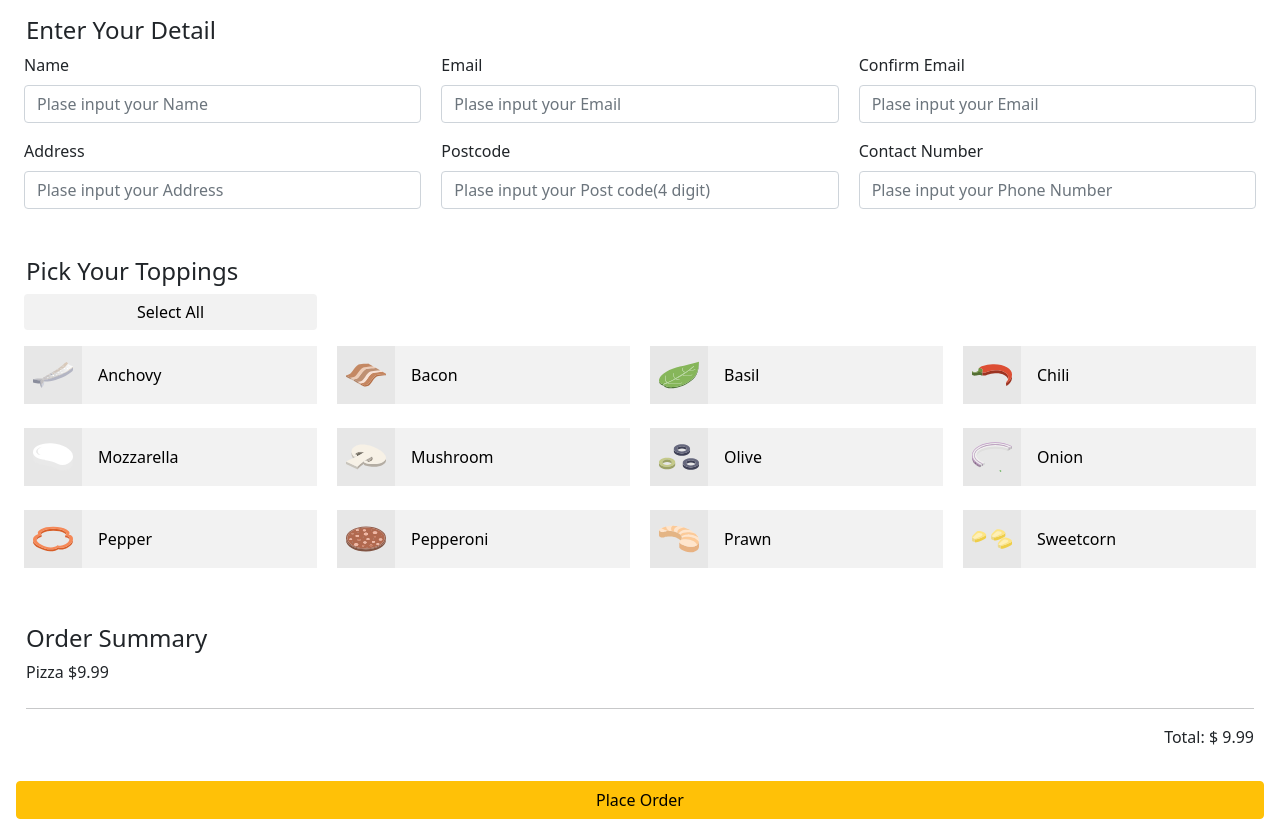
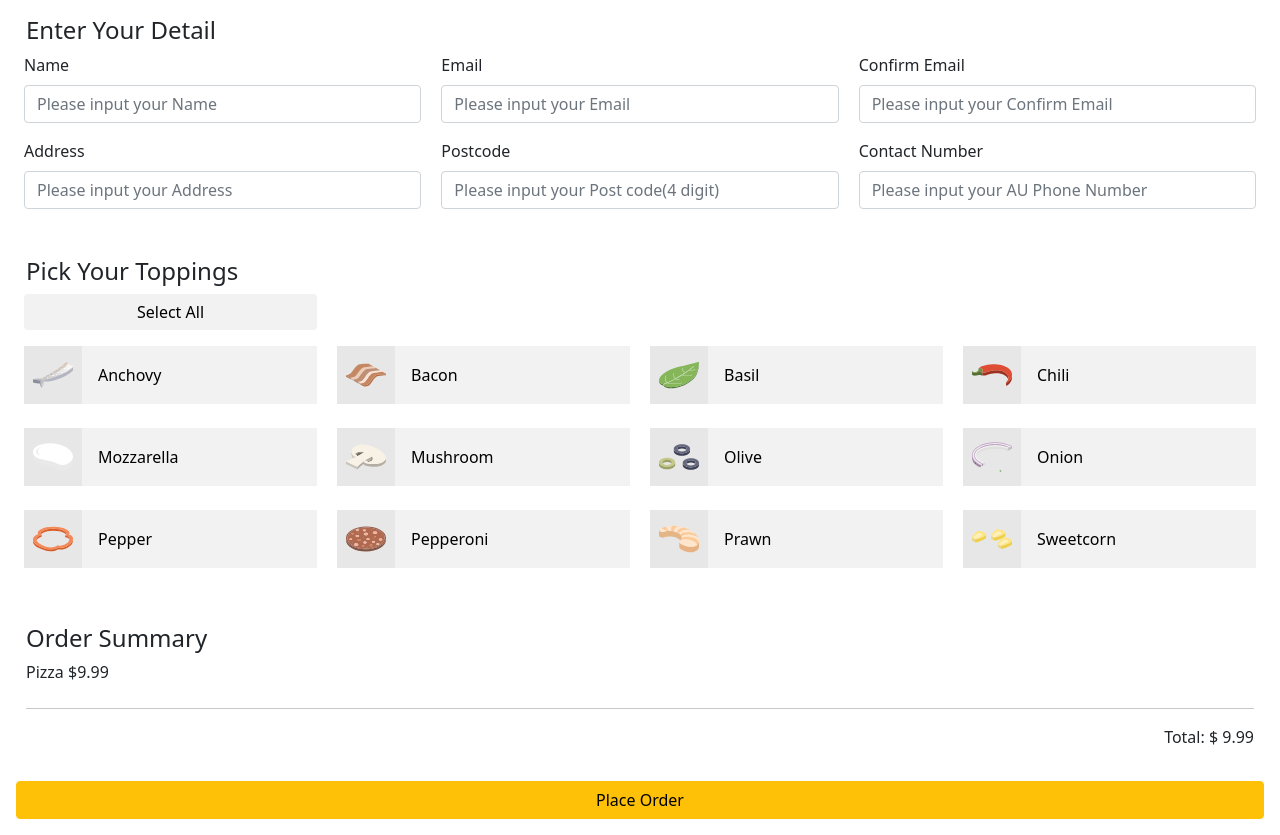
Before and after one commit to MH1024/react-test-code, a React (Create React App) app: page /ordering in a window 1280 px wide. Built offline with nearby package versions, Linux system fonts and the light colour scheme.

Commit message:
[fix]fix order detail validation

```diff
--- a/package.json
+++ b/package.json
@@ -16,6 +16,7 @@
     "react-scripts": "5.0.1",
     "reactstrap": "^9.1.1",
     "redux": "^4.2.0",
+    "validator": "^13.7.0",
     "web-vitals": "^2.1.4"
   },
   "scripts": {
--- a/src/components/details/Details.js
+++ b/src/components/details/Details.js
@@ -1,6 +1,8 @@
-import React from 'react'
-import { Button, Card, CardText, CardTitle, Col, FormGroup, Input, Label, Row } from 'reactstrap'
-const Details = () => {
+import React, { useState } from 'react'
+import { Button, Card, CardText, CardTitle, Col, FormFeedback, FormGroup, Input, Label, Row } from 'reactstrap'
+import validator from 'validator';
+const Details = (props) => {
+    const {fieldArray, setFieldArray} = props;
     const styles = {
 
         row: {
@@ -13,41 +15,133 @@ const Details = () => {
         }
     };
 
-    const inputConfigs = [
-        {
-            name: "Name",
-            type: "text",
-            placeholder: "Plase input your Name"
+
+    const formDataOrigin = {
+        "Name" : {
+            'value': '',
+            'invalid': true
         },
-        {
-            name: "Email",
-            type: "email",
-            placeholder: "Plase input your Email"
+        "Email" : {
+            'value': '',
+            'invalid': true
         },
-        {
-            name: "Confirm Email",
-            type: "email",
-            placeholder: "Plase input your Email"
+        "Confirm Email" : {
+            'value': '',
+            'invalid': true
         },
-        {
-            name: "Address",
-            type: "text",
-            placeholder: "Plase input your Address"
+        "Address" : {
+            'value': '',
+            'invalid': true
         },
-        {
-            name: "Postcode",
-            type: "number",
-            placeholder: "Plase input your Post code(4 digit)"
+        "Postcode" : {
+            'value': '',
+            'invalid': true
         },
-        {
-            name: "Contact Number",
-            type: "text",
-            placeholder: "Plase input your Phone Number"
+        "Contact Number" : {
+            'value': '',
+            'invalid': true
         }
-    ]
-    return (
+    }
+
+    const [formData, setFormData] = useState(formDataOrigin)
+
+    const validEmail = (inputValue) => {
+
+        const statusObj = {
+            isFilled: inputValue ? true : false,
+            isPattern: inputValue ? validator.isEmail(inputValue) : false
+        }
+        return statusObj.isFilled && statusObj.isPattern;
+
+    }
+
+    const validPostcode = (inputNum) => {
+        const POST_REG = new RegExp('^\\d{4}$');
+
+        const statusObj = {
+            isFilled: inputNum ? true : false,
+            isPattern: inputNum ? POST_REG.test(inputNum) : false
+        }
+        return statusObj.isFilled && statusObj.isPattern;
+    }
+
+    const validPhone = (inputNum) => {
+        // AU phone number
+        const PHONE_REG = new RegExp('^(?:\\+?(61))? ?(?:\\((?=.*\\)))?(0?[2-57-8])\\)? ?(\\d\\d(?:[- ](?=\\d{3})|(?!\\d\\d[- ]?\\d[- ]))\\d\\d[- ]?\\d[- ]?\\d{3})$');
+        const statusObj = {
+            isFilled: inputNum ? true : false,
+            isPattern: inputNum ? PHONE_REG.test(inputNum) : false
+        }
+        return statusObj.isFilled && statusObj.isPattern;
+    }
+    const validAddress = (inputString) => {
+        const ADDRESS_REG = new RegExp('^[0-9]*$');
+        const statusObj = {
+            isFilled: inputString ? true : false,
+            isPattern: inputString ? !ADDRESS_REG.test(inputString) : false
+        }
+        return statusObj.isFilled && statusObj.isPattern;
+    }
+    const handleFieldChange = (event, item) => {
+
+        let itemObj = {
+           [item.name]: {}
+        };
+        const value =  event.target.value && event.target.value.trim() ? event.target.value.trim() : '';
+        switch (item.name) {
+            case 'Email':
+                itemObj[item.name] = {
+                    'value':  value,
+                    'invalid': !validEmail(value)
+                }
+                break;
+            case 'Confirm Email':
+                itemObj[item.name] = {
+                    'value':  value,
+                    'invalid': !(validEmail(value) && formData['Email'].value && (formData['Email'].value === value))
+                }
+                break;
+            case 'Postcode':
+                itemObj[item.name] = {
+                    'value':  value,
+                    'invalid': !validPostcode(value)
+                }
+                break;
+            case 'Contact Number':
+                itemObj[item.name] = {
+                    'value':  value,
+                    'invalid': !validPhone(value)
+                }
+                break;
+            case 'Address':
+                itemObj[item.name] = {
+                    'value':  value,
+                    'invalid': !validAddress(value)
+                }
+                break;
+            default:
+                itemObj[item.name] = {
+                    'value':  value,
+                    'invalid': !value
+                }
+                break;
+        }
+
+        setFormData({...formData, [item.name] : itemObj[item.name]})
+        const selectedArray = fieldArray.map(element => {
+            if (element.name === item.name) {
+                element.invalid = itemObj[item.name]['invalid'];
+                element.value = value;
+            }
+            return element;
+        })
+        setFieldArray(selectedArray)
+
+    }
 
 
+
+    return (
             <Row style={styles.row}>
 
                 <Card body className="border-0">
@@ -55,18 +149,24 @@ const Details = () => {
                     Enter Your Detail
                     </CardTitle>
                     <Row>
-                        {inputConfigs.map((item, index) => (
-                            <Col md="4" style={styles.col} key={index+1}>
+                        {fieldArray.map((item, index) => (
+                            <Col md="4" style={styles.col} key={index + item.name}>
                                 <FormGroup>
-                                    <Label for="examplePassword">
+                                    <Label>
                                         {item.name}
                                     </Label>
+
                                     <Input
-                                    id={index}
-                                    name={item.name}
-                                    placeholder={item.placeholder}
-                                    type={item.type}
+                                        key={index + item.name}
+                                        name={item.name}
+                                        placeholder={item.placeholder}
+                                        type={item.type}
+                                        invalid={item.invalid}
+                                        onChange={(e)=> handleFieldChange(e, item)}
                                     />
+                                    <FormFeedback>
+                                        Please input valid {item.name}
+                                    </FormFeedback>
                                 </FormGroup>
                             </Col>
                         ))}
--- a/src/components/ordering/Ordering.js
+++ b/src/components/ordering/Ordering.js
@@ -5,7 +5,38 @@ import Details from '../details'
 import Summary from '../summary'
 import Toppings from '../toppings'
 const Ordering = () => {
-
+    const inputConfigs = [
+        {
+            name: "Name",
+            type: "text",
+            placeholder: "Please input your Name"
+        },
+        {
+            name: "Email",
+            type: "email",
+            placeholder: "Please input your Email"
+        },
+        {
+            name: "Confirm Email",
+            type: "email",
+            placeholder: "Please input your Confirm Email"
+        },
+        {
+            name: "Address",
+            type: "text",
+            placeholder: "Please input your Address"
+        },
+        {
+            name: "Postcode",
+            type: "number",
+            placeholder: "Please input your Post code(4 digit)"
+        },
+        {
+            name: "Contact Number",
+            type: "text",
+            placeholder: "Please input your AU Phone Number"
+        }
+    ]
 
     const toppingOptions = [
         {
@@ -74,7 +105,7 @@ const Ordering = () => {
     const [selectedToppingArray, setSelectedToppingArray] = useState([]);
     const [totalPrice, setTotalPrice] = useState(9.99)
     const [isSelectAll, setIsSelectAll] = useState(false);
-
+    const [fieldArray, setFieldArray] = useState(inputConfigs);
     const countTotalPrice = (validArray) => {
         const groupPriceArray = validArray.map(item => item.groupPrice );
         const countToppingPrice = groupPriceArray && groupPriceArray.length ? groupPriceArray.reduce(function(acr, cur){
@@ -140,9 +171,23 @@ const Ordering = () => {
         }
     }
     const placeOrder = () => {
+        let invalid = false;
+        for (const item of fieldArray) {
+            if (item && (!item.value || item.invalid)) {
+                invalid = true;
+            }
+        }
+        if (invalid) {
+            alert('Please fill the Detail Form before place order.')
+            return
+        }
+        const detailObj = fieldArray.reduce((acc, cur ) => {
+            acc[cur.name] = cur.value
+            return acc
+        }, {});
+
         const orderSummary = {
-            detail:{
-            },
+            detail:detailObj,
             selectedTopping: selectedToppingArray,
             totalPrice: totalPrice
         }
@@ -153,7 +198,9 @@ const Ordering = () => {
     return (
         <div>
             <Details
-                />
+                fieldArray={fieldArray}
+                setFieldArray={setFieldArray}
+            />
             <Toppings
                 handleSelectAllAction={handleSelectAllAction}
                 isSelectAll={isSelectAll}
```
Also changed, not shown: 1 other file (tests, documents, lock files or other folders).
